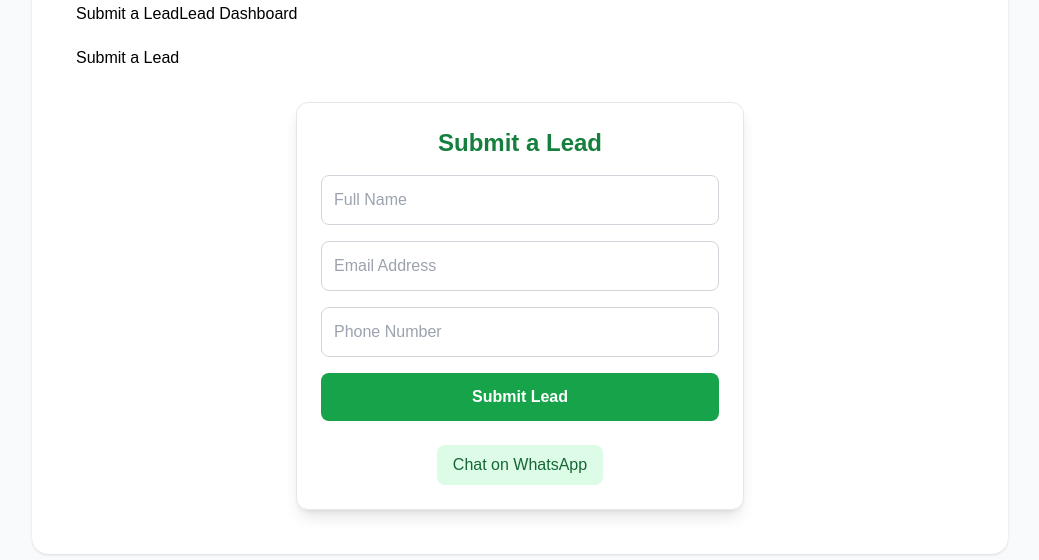
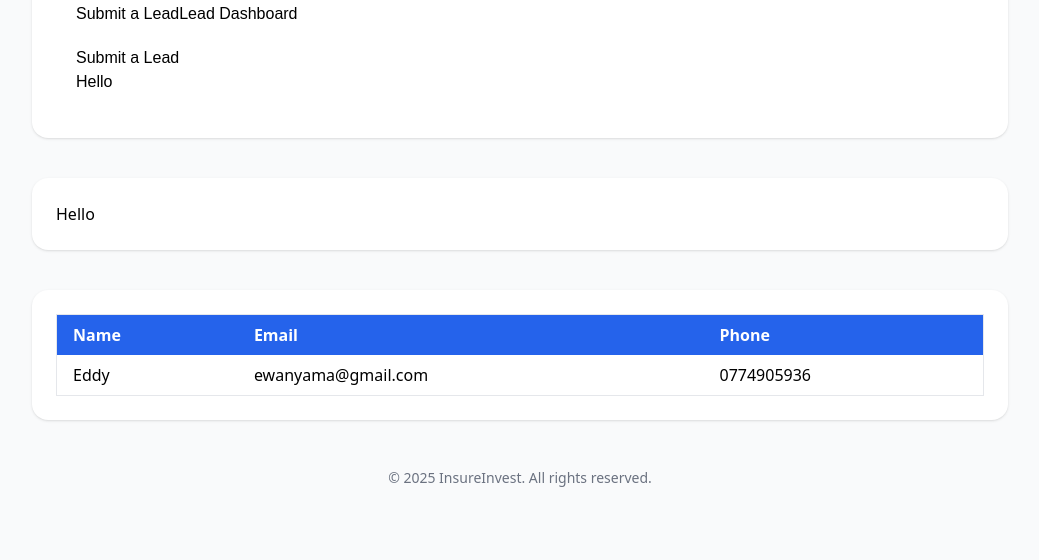
Before and after one commit to ew-prog/insure-invest-frontend, a React (Vite) app: page / in a window 1280 px wide. Shown: the part 238-798 px from the top of the page, without its empty margins (120-1159 px from the left). Built offline with nearby package versions, Linux system fonts and the light colour scheme.

Commit message:
Update LeadForm.jsx

```diff
--- a/src/LeadForm.jsx
+++ b/src/LeadForm.jsx
@@ -1,101 +1,7 @@
-import React, { useState } from 'react'
+import React from 'react'
 
 function LeadForm() {
-  const [name, setName] = useState('')
-  const [email, setEmail] = useState('')
-  const [phone, setPhone] = useState('')
-  const [status, setStatus] = useState('') // success/error messages
-
-  const handleSubmit = async (e) => {
-    e.preventDefault()
-
-    const apiUrl = import.meta.env.VITE_API_URL || 'https://insure-invest-backend-1.onrender.com/api/v1/leads'
-
-    if (!apiUrl) {
-      setStatus('Backend URL not set. Contact admin.')
-      return
-    }
-
-    setStatus('Submitting lead...')
-
-    try {
-      const response = await fetch(apiUrl, {
-        method: 'POST',
-        headers: { 'Content-Type': 'application/json' },
-        body: JSON.stringify({ name, email, phone }),
-      })
-
-      if (!response.ok) throw new Error('Failed to submit lead')
-
-      const data = await response.json()
-      console.log('Lead submitted:', data)
-      setStatus('✅ Lead submitted successfully!')
-      setName('')
-      setEmail('')
-      setPhone('')
-    } catch (err) {
-      console.error(err)
-      setStatus('❌ Failed to submit lead. Please try again.')
-    }
-  }
-
-  return (
-    <div className="max-w-md mx-auto mt-8 p-6 bg-white rounded-xl shadow-lg border border-gray-200">
-      <h2 className="text-2xl font-bold text-green-700 mb-4 text-center">
-        Submit a Lead
-      </h2>
-
-      <form onSubmit={handleSubmit} className="flex flex-col gap-4">
-        <input
-          type="text"
-          placeholder="Full Name"
-          value={name}
-          onChange={(e) => setName(e.target.value)}
-          className="p-3 border border-gray-300 rounded-lg focus:outline-none focus:ring-2 focus:ring-green-400"
-          required
-        />
-        <input
-          type="email"
-          placeholder="Email Address"
-          value={email}
-          onChange={(e) => setEmail(e.target.value)}
-          className="p-3 border border-gray-300 rounded-lg focus:outline-none focus:ring-2 focus:ring-green-400"
-          required
-        />
-        <input
-          type="tel"
-          placeholder="Phone Number"
-          value={phone}
-          onChange={(e) => setPhone(e.target.value)}
-          className="p-3 border border-gray-300 rounded-lg focus:outline-none focus:ring-2 focus:ring-green-400"
-          required
-        />
-        <button
-          type="submit"
-          className="bg-green-600 text-white font-semibold py-3 rounded-lg hover:bg-green-700 transition-colors"
-        >
-          Submit Lead
-        </button>
-      </form>
-
-      {status && (
-        <p className="mt-4 text-center text-sm font-medium text-gray-700">
-          {status}
-        </p>
-      )}
-
-      <div className="mt-6 text-center">
-        <a
-          href="https://wa.me/256774905936"
-          target="_blank"
-          rel="noopener noreferrer"
-          className="inline-block px-4 py-2 bg-green-100 text-green-800 font-medium rounded-lg hover:bg-green-200 transition-colors"
-        >
-          Chat on WhatsApp
-        </a>
-      </div>
-    </div>
-  )
+  return <div>Hello</div>
 }
 
 export default LeadForm
```
